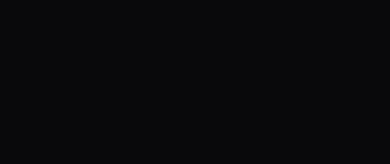
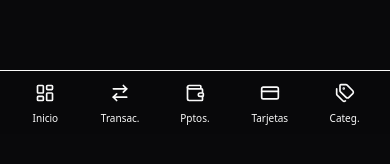
Before and after one commit to oifdev/personal_finance_platform, a Next.js app: page /budget in a window 390 px wide. Shown: the part 710-874 px from the top of the page. Before the commit the page ends 844 px from the top, so only its background shows below. Built offline with nearby package versions, Linux system fonts and the light colour scheme; no server answers; the database is empty.

Commit message:
second version responsive mobile menu

```diff
--- a/src/app/(dashboard)/layout.tsx
+++ b/src/app/(dashboard)/layout.tsx
@@ -1,5 +1,6 @@
 import Sidebar from "@/components/layout/sidebar"
 import { AutoLogout } from "@/components/auth/auto-logout"
+import { MobileNav } from "@/components/layout/mobile-nav"
 
 export default function DashboardLayout({
     children,
@@ -7,9 +8,10 @@ export default function DashboardLayout({
     children: React.ReactNode
 }) {
     return (
-        <div className="min-h-screen bg-background">
+        <div className="min-h-screen bg-background pb-20 md:pb-0">
             <AutoLogout />
             <Sidebar />
+            <MobileNav />
             <main className="md:pl-64 min-h-screen">
                 <div className="container max-w-7xl mx-auto p-4 md:p-8">
                     {children}
--- a/src/components/auth/auto-logout.tsx
+++ b/src/components/auth/auto-logout.tsx
@@ -1,3 +1,4 @@
+
 'use client'
 
 import { useEffect, useRef } from 'react'
--- /dev/null
+++ b/src/components/layout/mobile-nav.tsx
@@ -0,0 +1,57 @@
+'use client'
+
+import Link from 'next/link'
+import { usePathname } from 'next/navigation'
+import { cn } from '@/lib/utils'
+import {
+    LayoutDashboard,
+    ArrowRightLeft,
+    Wallet,
+    CreditCard,
+    Tags
+} from 'lucide-react'
+
+const navigation = [
+    { name: 'Inicio', href: '/', icon: LayoutDashboard },
+    { name: 'Transac.', href: '/transactions', icon: ArrowRightLeft },
+    { name: 'Pptos.', href: '/budget', icon: Wallet },
+    { name: 'Tarjetas', href: '/cards', icon: CreditCard },
+    { name: 'Categ.', href: '/categories', icon: Tags },
+]
+
+export function MobileNav() {
+    const pathname = usePathname()
+
+    return (
+        <div className="fixed bottom-0 left-0 right-0 z-50 md:hidden">
+            {/* Glassmorphism Background */}
+            <div className="absolute inset-0 bg-background/80 backdrop-blur-xl border-t border-border" />
+
+            <nav className="relative flex justify-around items-center h-16 px-2">
+                {navigation.map((item) => {
+                    const isActive = pathname === item.href
+                    return (
+                        <Link
+                            key={item.href}
+                            href={item.href}
+                            className={cn(
+                                "flex flex-col items-center justify-center w-full h-full space-y-1 transition-colors duration-200",
+                                isActive
+                                    ? "text-primary"
+                                    : "text-muted-foreground hover:text-foreground"
+                            )}
+                        >
+                            <div className={cn(
+                                "p-1 rounded-full transition-all duration-200",
+                                isActive && "bg-primary/10"
+                            )}>
+                                <item.icon className="h-5 w-5" />
+                            </div>
+                            <span className="text-[10px] font-medium">{item.name}</span>
+                        </Link>
+                    )
+                })}
+            </nav>
+        </div>
+    )
+}
```
